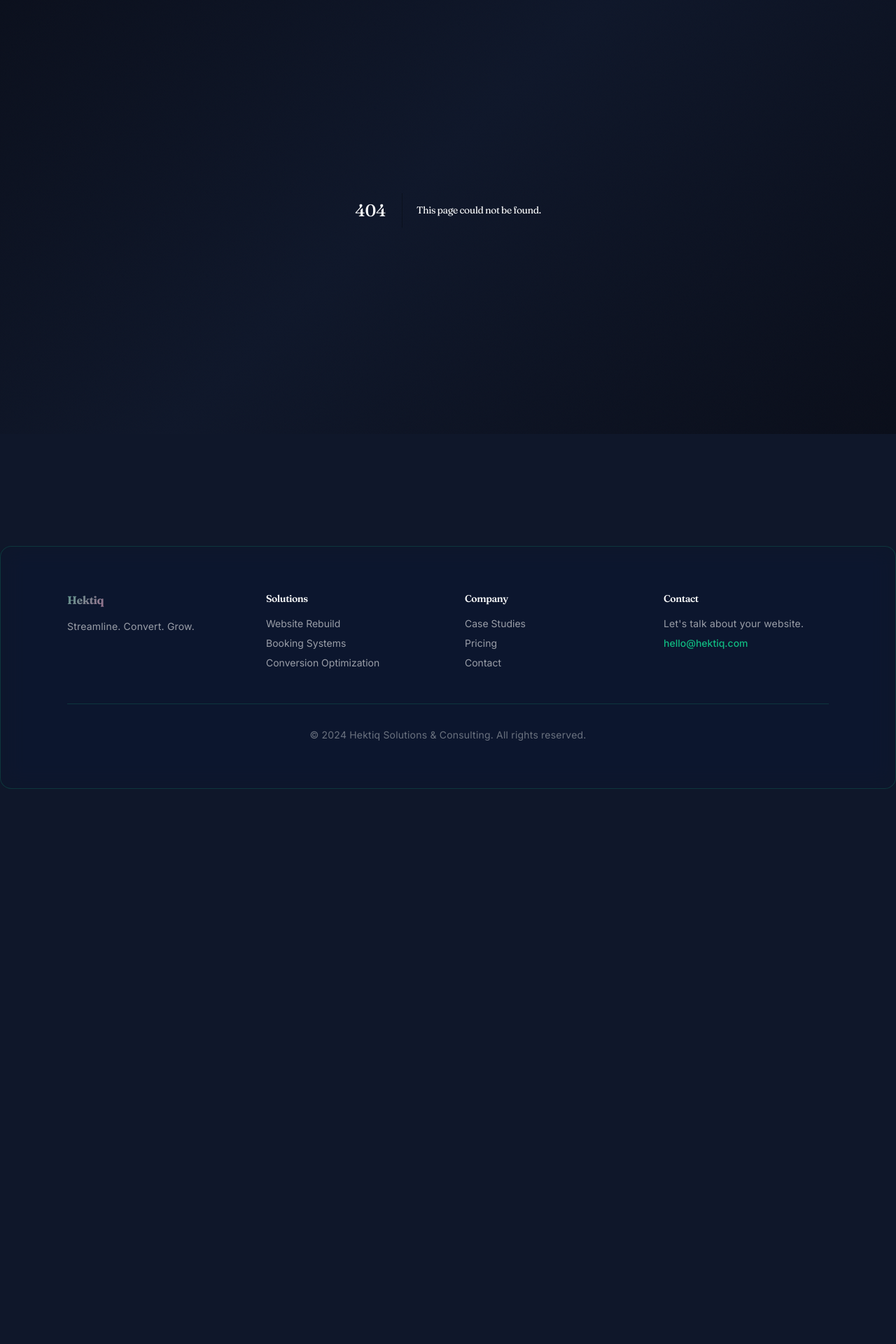
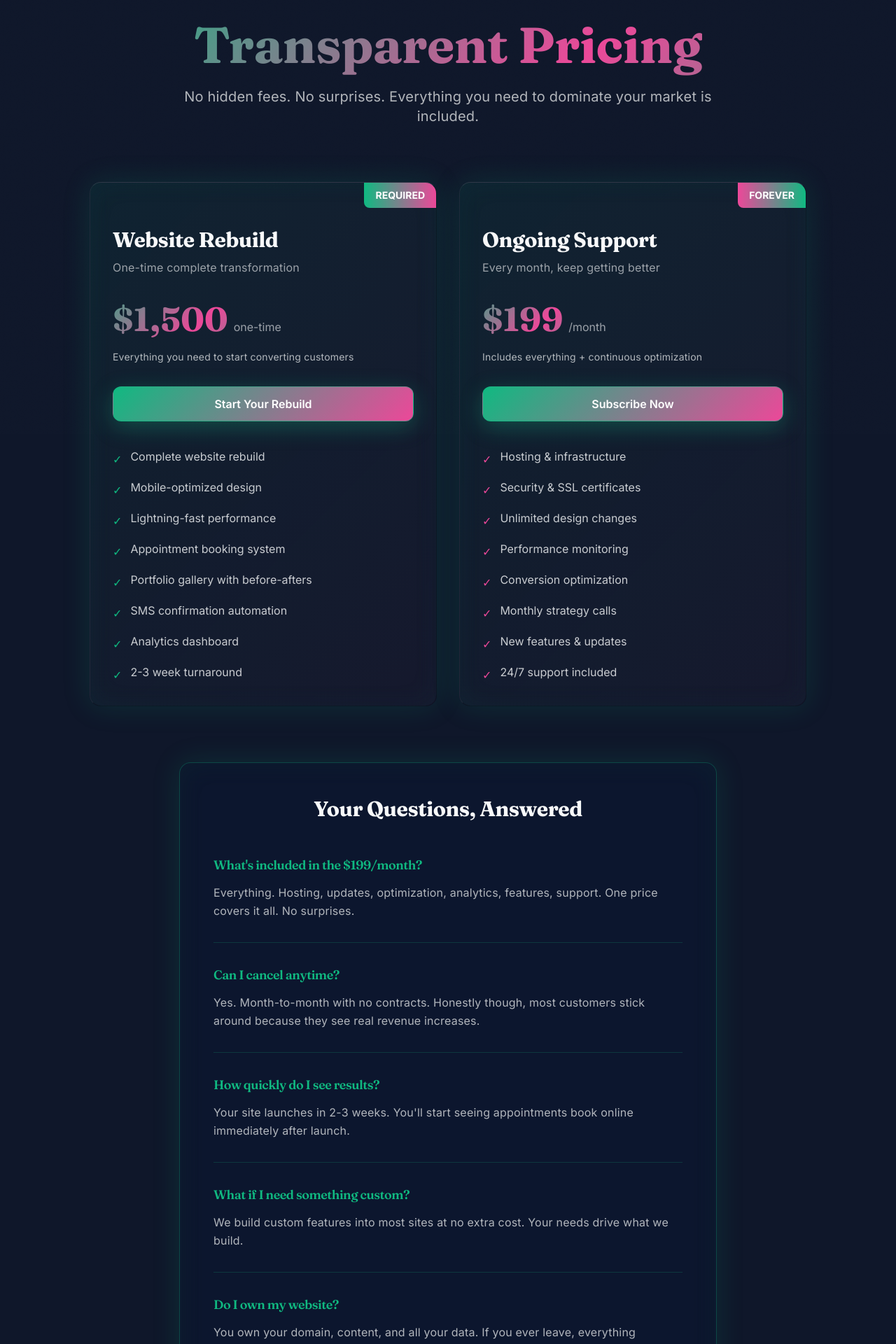
Before and after one commit to Codygreen2210/Hektiq-premium, a Next.js app: page /pricing in a window 1280 px wide. Before the commit this address had no page. Shown: the part 180-2100 px from the top of the page at 70% size. Before the commit the page ends 1307 px from the top, so only its background shows below. Built offline with nearby package versions, Linux system fonts and the light colour scheme.

Commit message:
Add files via upload

```diff
--- /dev/null
+++ b/app/pricing/page.tsx
@@ -0,0 +1,198 @@
+'use client'
+
+import { motion } from 'framer-motion'
+import Link from 'next/link'
+
+const itemVariants = {
+  hidden: { opacity: 0, y: 40, filter: 'blur(12px)' },
+  visible: {
+    opacity: 1,
+    y: 0,
+    filter: 'blur(0)',
+    transition: { duration: 1, ease: [0.25, 0.46, 0.45, 0.94] },
+  },
+}
+
+export default function Pricing() {
+  const containerVariants = {
+    hidden: { opacity: 0 },
+    visible: {
+      opacity: 1,
+      transition: {
+        staggerChildren: 0.1,
+        delayChildren: 0.2,
+      },
+    },
+  }
+
+  const itemVariants = {
+    hidden: { opacity: 0, y: 20 },
+    visible: {
+      opacity: 1,
+      y: 0,
+      transition: { duration: 0.6, ease: 'easeOut' },
+    },
+  }
+
+  return (
+    <main className="min-h-screen bg-charcoal relative overflow-hidden">
+      {/* Ambient Background */}
+      <motion.div
+        animate={{ y: [0, 40, 0] }}
+        transition={{ duration: 15, repeat: Infinity }}
+        className="absolute top-20 left-1/4 w-96 h-96 rounded-full bg-gradient-to-br from-emerald/25 to-transparent blur-3xl -z-10 opacity-40"
+      />
+      <motion.div
+        animate={{ y: [0, -30, 0] }}
+        transition={{ duration: 18, repeat: Infinity, delay: 2 }}
+        className="absolute bottom-1/4 right-1/4 w-80 h-80 rounded-full bg-gradient-to-br from-magenta/20 to-transparent blur-3xl -z-10 opacity-30"
+      />
+
+      <section className="py-32 container-max relative z-10">
+        <motion.div
+          initial={{ opacity: 0, y: 40, filter: 'blur(20px)' }}
+          animate={{ opacity: 1, y: 0, filter: 'blur(0)' }}
+          transition={{ duration: 1, ease: [0.21, 0.53, 0.29, 1] }}
+          className="text-center mb-20"
+        >
+          <h1 className="font-display text-6xl md:text-7xl font-bold mb-6">
+            <span className="text-gradient-premium">Transparent Pricing</span>
+          </h1>
+          <p className="text-xl text-offwhite/70 max-w-3xl mx-auto">
+            No hidden fees. No surprises. Everything you need to dominate your market is included.
+          </p>
+        </motion.div>
+
+        {/* Pricing Cards */}
+        <motion.div
+          variants={containerVariants}
+          initial="hidden"
+          animate="visible"
+          className="grid md:grid-cols-2 gap-8 max-w-5xl mx-auto mb-20"
+        >
+          {/* Setup Card */}
+          <motion.div variants={itemVariants} className="card-premium glass-glow border-emerald/40 group relative">
+            <div className="absolute top-0 right-0 px-4 py-2 bg-gradient-to-r from-emerald to-magenta text-white text-sm font-bold rounded-bl-lg">
+              REQUIRED
+            </div>
+            <div className="mt-8 mb-8">
+              <h2 className="font-display text-3xl font-bold mb-2">Website Rebuild</h2>
+              <p className="text-offwhite/60">One-time complete transformation</p>
+            </div>
+
+            <div className="mb-8">
+              <div className="flex items-baseline gap-2 mb-4">
+                <span className="text-5xl font-display font-bold text-gradient-premium">$1,500</span>
+                <span className="text-offwhite/60">one-time</span>
+              </div>
+              <p className="text-offwhite/70 text-sm">Everything you need to start converting customers</p>
+            </div>
+
+            <Link href="/contact" className="button-luxury w-full py-4 text-center font-bold mb-8 inline-block">
+              Start Your Rebuild
+            </Link>
+
+            <ul className="space-y-4">
+              {[
+                '✓ Complete website rebuild',
+                '✓ Mobile-optimized design',
+                '✓ Lightning-fast performance',
+                '✓ Appointment booking system',
+                '✓ Portfolio gallery with before-afters',
+                '✓ SMS confirmation automation',
+                '✓ Analytics dashboard',
+                '✓ 2-3 week turnaround',
+              ].map((feature, i) => (
+                <li key={i} className="flex items-start gap-3 text-offwhite/80">
+                  <span className="text-emerald flex-shrink-0 mt-1">{feature.split('✓')[0]}✓</span>
+                  <span>{feature.split('✓')[1]}</span>
+                </li>
+              ))}
+            </ul>
+          </motion.div>
+
+          {/* Monthly Card */}
+          <motion.div variants={itemVariants} className="card-premium glass-glow border-magenta/40 group">
+            <div className="absolute top-0 right-0 px-4 py-2 bg-gradient-to-r from-magenta to-emerald text-white text-sm font-bold rounded-bl-lg">
+              FOREVER
+            </div>
+            <div className="mt-8 mb-8">
+              <h2 className="font-display text-3xl font-bold mb-2">Ongoing Support</h2>
+              <p className="text-offwhite/60">Every month, keep getting better</p>
+            </div>
+
+            <div className="mb-8">
+              <div className="flex items-baseline gap-2 mb-4">
+                <span className="text-5xl font-display font-bold text-gradient-premium">$199</span>
+                <span className="text-offwhite/60">/month</span>
+              </div>
+              <p className="text-offwhite/70 text-sm">Includes everything + continuous optimization</p>
+            </div>
+
+            <Link href="/contact" className="button-luxury w-full py-4 text-center font-bold mb-8 inline-block">
+              Subscribe Now
+            </Link>
+
+            <ul className="space-y-4">
+              {[
+                '✓ Hosting & infrastructure',
+                '✓ Security & SSL certificates',
+                '✓ Unlimited design changes',
+                '✓ Performance monitoring',
+                '✓ Conversion optimization',
+                '✓ Monthly strategy calls',
+                '✓ New features & updates',
+                '✓ 24/7 support included',
+              ].map((feature, i) => (
+                <li key={i} className="flex items-start gap-3 text-offwhite/80">
+                  <span className="text-magenta flex-shrink-0 mt-1">{feature.split('✓')[0]}✓</span>
+                  <span>{feature.split('✓')[1]}</span>
+                </li>
+              ))}
+            </ul>
+          </motion.div>
+        </motion.div>
+
+        {/* FAQ Section */}
+        <motion.div
+          initial={{ opacity: 0, y: 40 }}
+          whileInView={{ opacity: 1, y: 0 }}
+          transition={{ duration: 0.8 }}
+          viewport={{ once: true }}
+          className="max-w-3xl mx-auto glass-glow border-emerald/40 rounded-2xl p-12"
+        >
+          <h2 className="font-display text-3xl font-bold mb-12 text-center">Your Questions, Answered</h2>
+          <div className="space-y-8">
+            {[
+              {
+                q: 'What\'s included in the $199/month?',
+                a: 'Everything. Hosting, updates, optimization, analytics, features, support. One price covers it all. No surprises.'
+              },
+              {
+                q: 'Can I cancel anytime?',
+                a: 'Yes. Month-to-month with no contracts. Honestly though, most customers stick around because they see real revenue increases.'
+              },
+              {
+                q: 'How quickly do I see results?',
+                a: 'Your site launches in 2-3 weeks. You\'ll start seeing appointments book online immediately after launch.'
+              },
+              {
+                q: 'What if I need something custom?',
+                a: 'We build custom features into most sites at no extra cost. Your needs drive what we build.'
+              },
+              {
+                q: 'Do I own my website?',
+                a: 'You own your domain, content, and all your data. If you ever leave, everything transfers cleanly. You\'re never locked in.'
+              },
+            ].map((item, i) => (
+              <div key={i} className="border-b border-emerald/20 pb-8 last:border-0 last:pb-0">
+                <h3 className="font-semibold text-lg mb-3 text-emerald group cursor-pointer">{item.q}</h3>
+                <p className="text-offwhite/70 leading-relaxed">{item.a}</p>
+              </div>
+            ))}
+          </div>
+        </motion.div>
+      </section>
+    </main>
+  )
+}
```
